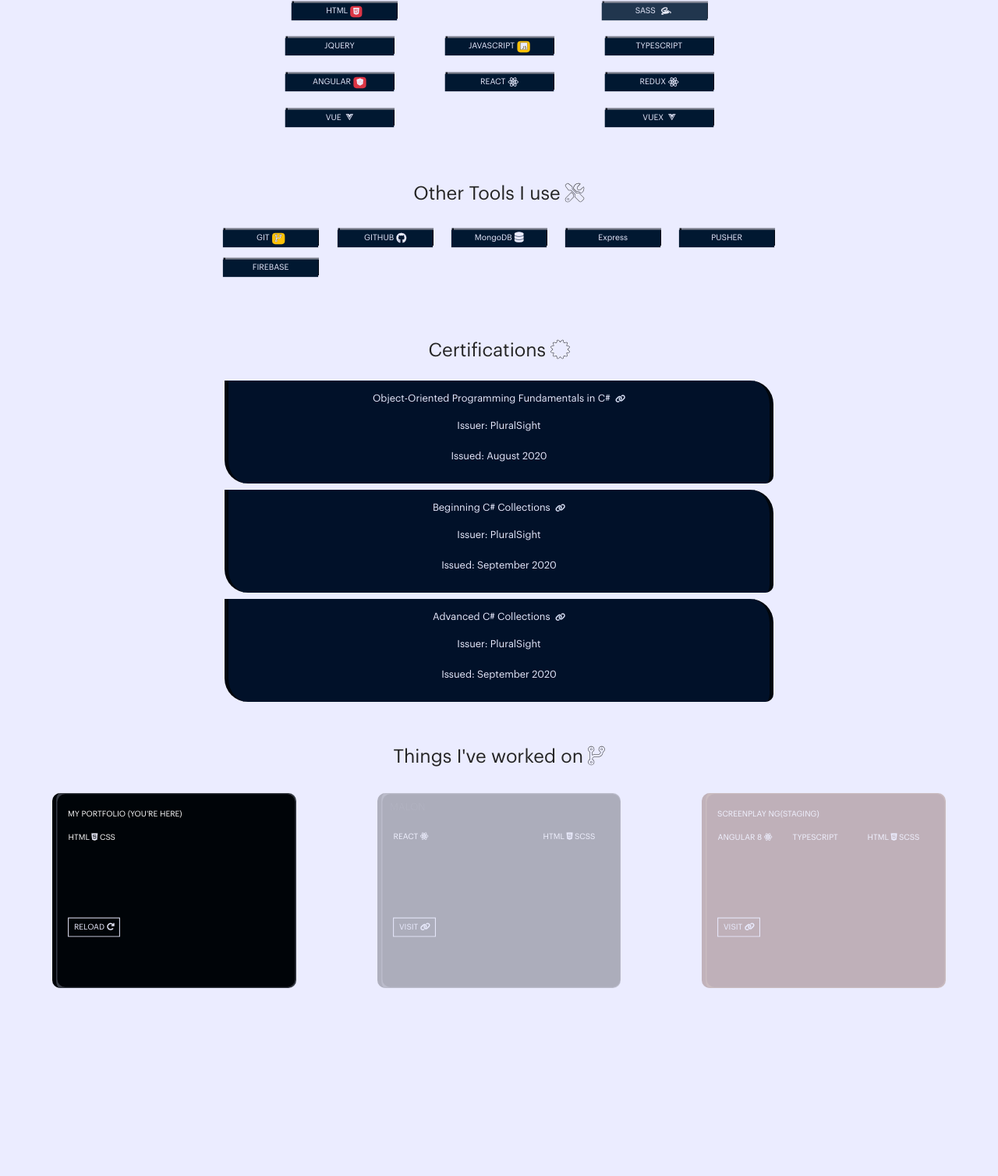
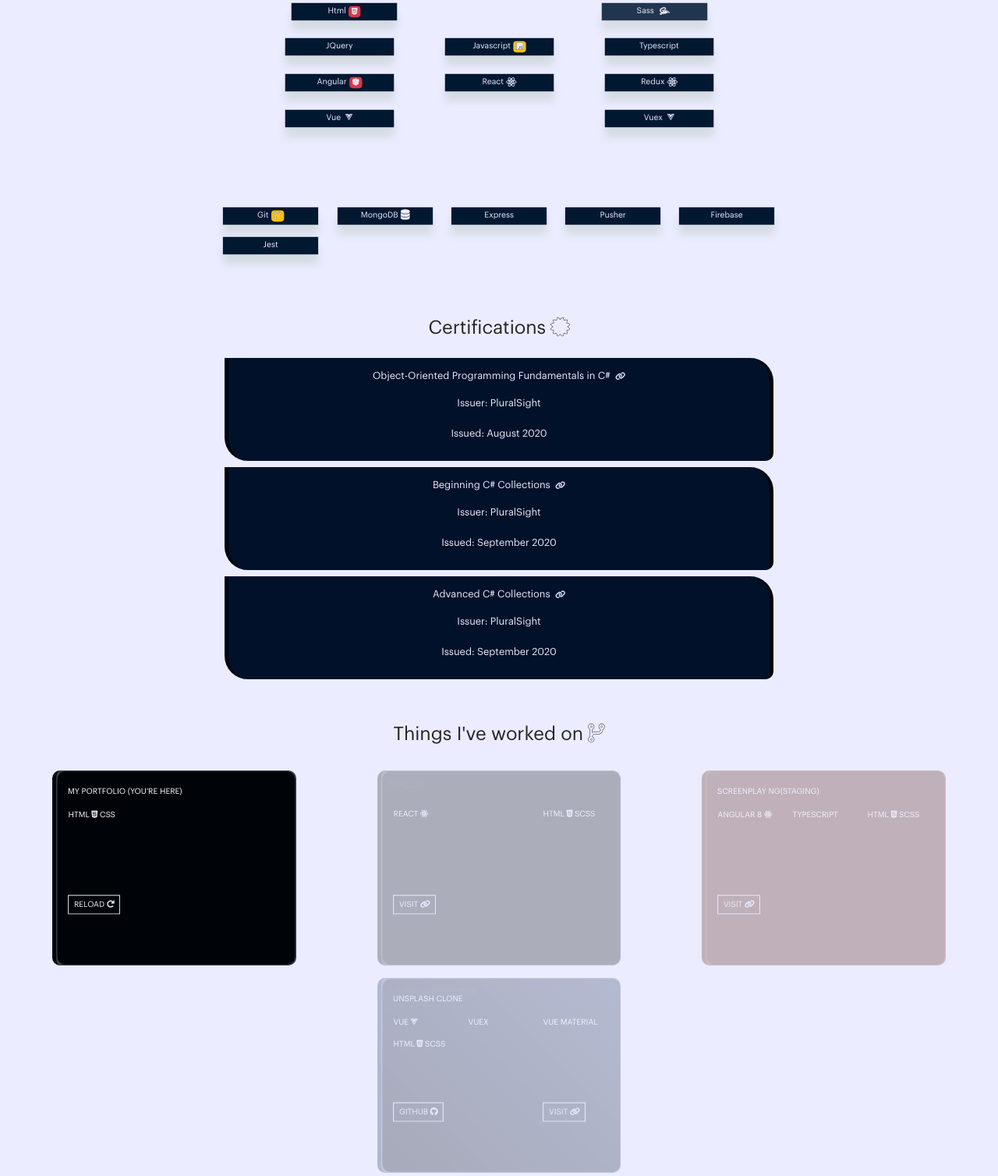
Before and after one commit to Thea10/Thea10.github.io, a plain HTML site: page index.html in a window 1280 px wide. Shown: the part 974-2482 px from the top of the page at 78% size. Drawn offline with nearby package versions, Linux system fonts and the light colour scheme; a web font is replaced by a local one.

Commit message:
add unsplash

```diff
--- a/css/index.css
+++ b/css/index.css
@@ -684,7 +684,8 @@
     /*box-shadow: 0 1px 4px 1px rgb(0 123 255 / 49%);*/
     /* box-shadow: 6px 4px 1px 1px black; */
     /* box-shadow: 1px 2px 0px 0px black; */
-    box-shadow: 1px -2px 1px 0px #00060d;
+    /* box-shadow: 1px -2px 1px 0px #00060d; */
+    box-shadow: 0 12.5px 10px #d4dbe3;
     background-color: #011831;
     color: #EBECFF;
     transition: all 0.6s;
--- a/index.html
+++ b/index.html
@@ -198,7 +198,7 @@
                 data-aos-offset="300"
                 class="col-3 d-flex"
               >
-                <small>HTML</small>
+                <small>Html</small>
                 <i
                   class="fa fa-html5 badge badge-danger"
                   aria-hidden="true"
@@ -213,7 +213,7 @@
                 data-aos-offset="300"
                 class="col-3 d-flex"
               >
-                <small>CSS</small>
+                <small>Css</small>
                 <i
                   class="fa fa-css3 badge badge-primary"
                   aria-hidden="true"
@@ -227,7 +227,7 @@
                 data-aos-offset="300"
                 class="col-3 d-flex"
               >
-                <small>SASS</small>
+                <small>Sass</small>
                 <i class="fab fa-sass badge badge-pink  text-white  "></i>
               </li>
             </ul>
@@ -242,7 +242,7 @@
                 data-aos-offset="300"
                 class="col-3 d-flex"
               >
-                <small>JQUERY</small>
+                <small>JQuery</small>
               </li>
               <li
                 data-aos="fade-down"
@@ -252,7 +252,7 @@
                 data-aos-offset="300"
                 class="col-3 d-flex"
               >
-                <small>JAVASCRIPT</small>
+                <small>Javascript</small>
                 <i class="fab fa-js badge badge-warning "></i>
               </li>
               <li
@@ -263,7 +263,7 @@
                 data-aos-offset="300"
                 class="col-3 d-flex"
               >
-                <small>TYPESCRIPT</small>
+                <small>Typescript</small>
               </li>
             </ul>
 
@@ -278,7 +278,7 @@
                 data-aos-offset="300"
                 class="col-3 d-flex"
               >
-                <small>ANGULAR</small>
+                <small>Angular</small>
                 <i class="fab fa-angular badge badge-danger   "></i>
               </li>
               <li
@@ -289,7 +289,7 @@
                 data-aos-offset="300"
                 class="col-3 d-flex"
               >
-                <small>REACT</small> <i class="fab fa-react    "></i>
+                <small>React</small> <i class="fab fa-react    "></i>
               </li>
               <li
                 data-aos="fade-down"
@@ -299,7 +299,7 @@
                 data-aos-offset="300"
                 class="col-3 d-flex"
               >
-                <small>REDUX</small> <i class="fab fa-react    "></i>
+                <small>Redux</small> <i class="fab fa-react    "></i>
               </li>
             </ul>
             <ul
@@ -315,7 +315,7 @@
                 data-aos-offset="300"
                 class="col-3 d-flex"
               >
-                <small>VUE <i class="fab fa-vuejs    "></i></small>
+                <small>Vue <i class="fab fa-vuejs"></i></small>
               </li>
               <li
                 data-aos="fade-down"
@@ -325,7 +325,7 @@
                 data-aos-offset="300"
                 class="col-3 d-flex"
               >
-                <small>VUEX <i class="fab fa-vuejs    "></i></small>
+                <small>Vuex <i class="fab fa-vuejs"></i></small>
               </li>
             </ul>
           </div>
@@ -338,9 +338,9 @@
             data-aos-offset="300"
             class="col-11 col-md-7 p-0 mt-5 mx-auto"
           >
-            <h4 class="section-header">
+            <!-- <h4 class="section-header">
               Other Tools I use <i class="fa fa-tools "></i>
-            </h4>
+            </h4> -->
             <ul class="stack row mx-1 my-4 justify-content-between pl-0">
               <li
                 data-aos="fade-up"
@@ -350,24 +350,14 @@
                 data-aos-offset="300"
                 class="col-3 col-md-2 d-flex m-2"
               >
-                <small>GIT</small>
+                <small>Git</small>
                 <i
                   class="fa fa-code-branch badge badge-warning"
                   aria-hidden="true"
                 ></i>
               </li>
 
-              <li
-                data-aos="fade-up"
-                data-aos-delay="1000"
-                data-aos-duration="1000"
-                data-aos-easing="ease-in-out"
-                data-aos-offset="300"
-                class="col-3 col-md-2 d-flex m-2"
-              >
-                <small>GITHUB</small>
-                <i class="fa fa-github" aria-hidden="true"></i>
-              </li>
+
               <li
                 data-aos="fade-up"
                 data-aos-delay="1000"
@@ -379,7 +369,7 @@
                 <small>MongoDB</small> <i class="fas fa-database "></i>
               </li>
               <li
-                data-aos="fade-up"
+                data-aos="fade-down"
                 data-aos-delay="1000"
                 data-aos-duration="1000"
                 data-aos-easing="ease-in-out"
@@ -396,7 +386,7 @@
                 data-aos-offset="300"
                 class="col-3 col-md-2 d-flex m-2"
               >
-                <small>PUSHER</small>
+                <small>Pusher</small>
               </li>
               <li
                 data-aos="fade-up"
@@ -406,8 +396,18 @@
                 data-aos-offset="300"
                 class="col-3 col-md-2 d-flex m-2"
               >
-                <small>FIREBASE</small>
+                <small>Firebase</small>
               </li>
+              <li
+              data-aos="fade-down"
+              data-aos-delay="500"
+              data-aos-duration="1000"
+              data-aos-easing="ease-in-out"
+              data-aos-offset="300"
+              class="col-3 col-md-2 d-flex m-2"
+            >
+              <small>Jest</small>
+            </li>
             </ul>
           </div>
 
@@ -675,6 +675,62 @@
               </small>
             </div>
           </div>
+          <div
+          data-aos="fade"
+          data-aos-delay="2000"
+          data-aos-duration="2000"
+          data-aos-easing="ease-in-out"
+          class="projects col-9 col-sm-5 col-md-4 col-lg-3   mx-auto my-3 my-md-2 mx-md-5"
+          style="background: rgba(37, 56, 88, 0.74);border-left: 5px solid #253858;"
+        >
+          <h6>UNSPLASH CLONE</h6>
+          <div
+            class="img-holder col-11 m-auto p-1 d-flex  align-items-center justify-content-center"
+          >
+            <img src="../img/lunaluna.png" alt="projimg" />
+          </div>
+          <div
+            class="details row m-0 justify-content-evenly h-100"
+            style="background: linear-gradient(45deg, rgb(0 6 13), rgba(37, 56, 88,0.85))"
+          >
+            <small
+              class="environments col-12 row m-0 text-white bg-orange h-25 p-0 d-flex align-items-end justify-content-between"
+            >
+              <span class="col-11 mt-2">Unsplash Clone</span>
+
+              <span class="col-4 mt-2"
+                >Vue <i class="fab fa-vuejs    "></i
+              ></span>
+              <span class="col-4 mt-2">Vuex </span>
+              <span class="col-4 mt-2">Vue Material </span>
+
+              <span class="col-4 mt-2"
+                >Html <i class="fa fa-html5" aria-hidden="true"></i> Scss
+              </span>
+            </small>
+            <small
+              class="environments col-12 row m-0 text-white bg-orange h-25 p-0 d-flex align-items-end justify-content-between"
+            >
+              <span class="pro-link col-4 mt-2">
+                <a
+                  title="Repo"
+                  aria-disabled="true"
+                  href="https://github.com/Thea10/splash-clone"
+                  >Github <i class="fa fa-github" aria-hidden="true"></i
+                ></a>
+              </span>
+              <span class="col-4 mt-1  pro-link">
+                <a
+                  title="https://splash-clone.netlify.app/"
+                  target="_blank"
+                  href="https://splash-clone.netlify.app/"
+                >
+                  Visit <i class="fa fa-link" aria-hidden="true"></i>
+                </a>
+              </span>
+            </small>
+          </div>
+        </div>
 
           <div
             data-aos="fade"
@@ -793,7 +849,7 @@
           </div>
           <div
             class="details row m-0 justify-content-evenly h-100"
-            style="background:rgb(52 29 32)"
+            style="background:linear-gradient(45deg, rgb(52 29 32), rgb(32 7 11))"
           >
             <small
               class="environments col-12 row m-0 text-white bg-orange h-25 p-0 d-flex align-items-end justify-content-between"
@@ -979,7 +1035,7 @@
             </div>
             <div
               class="details row m-0 justify-content-evenly h-100"
-              style="background: rgba(1, 59, 65, 0.9);"
+              style="background:linear-gradient(180deg, rgba(1, 59, 65, 0.9), rgb(3 11 12 / 90%));"
             >
               <small
                 class="environments col-12 row m-0 text-white bg-orange h-25 p-0 d-flex align-items-end justify-content-between"
```
